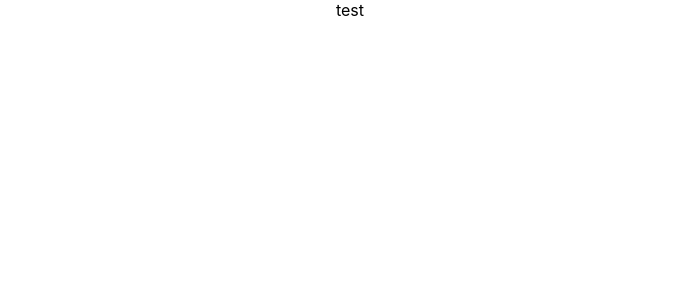
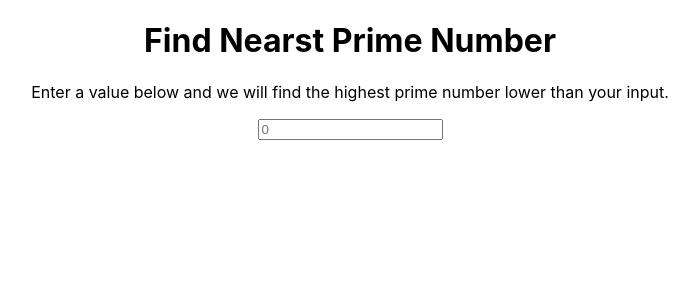
Before and after one commit to Sinnceree/prime-project, a React (Create React App) app: page / in a window 1280 px wide. Shown: the top 300 px of the page, without its empty margins (290-989 px from the left). Built offline with nearby package versions, Linux system fonts and the light colour scheme.

Commit message:
feat: created Prime component base layout

```diff
--- a/src/App.tsx
+++ b/src/App.tsx
@@ -1,10 +1,11 @@
 import React from "react";
 import "./assets/styles/main.scss";
+import Prime from "./components/Prime";
 
 const App = () => {
   return (
     <div className="app">
-      test
+      <Prime />
     </div>
   )
 }
--- a/src/components/Prime/index.tsx
+++ b/src/components/Prime/index.tsx
@@ -3,7 +3,9 @@ import React from "react";
 const Prime = () => {
   return (
     <div className="prime-box">
-      Enter a number to find nearest prime value
+      <h1 className="info">Find Nearst Prime Number</h1>
+      <p className="description">Enter a value below and we will find the highest prime number lower than your input.</p>
+      <input placeholder="0" type="number" />
     </div>
   )
 }
```
